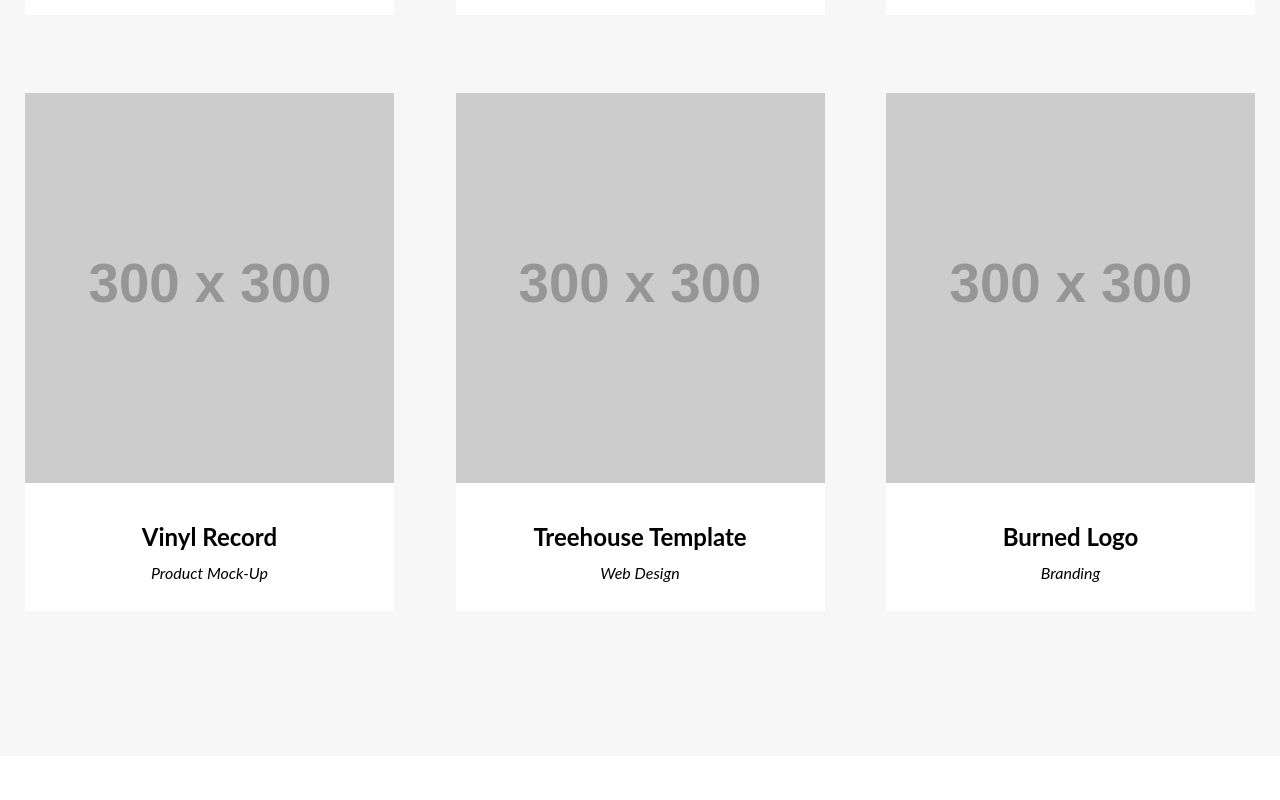
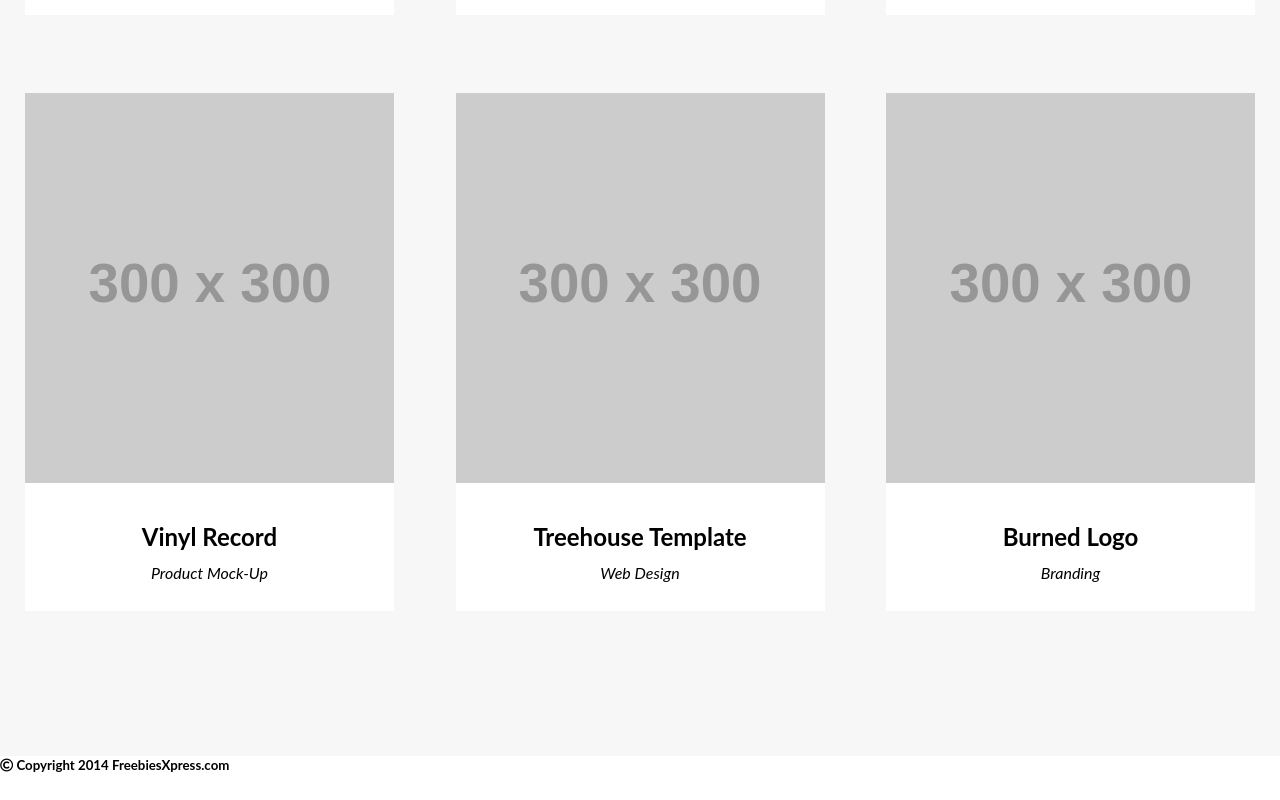
Before and after one commit to HugoQ26/task-runner, a website: page index.html in a window 1280 px wide. Shown: the part 2387-3187 px from the top of the page. Before the commit the page ends 3143 px from the top, so only its background shows below. Drawn offline with Linux system fonts and the light colour scheme; placeholder pictures from the web are drawn by us.

Commit message:
add footer html content

```diff
--- a/index.html
+++ b/index.html
@@ -122,5 +122,28 @@
         </div>
       </div>
     </section>
+    <footer>
+      <h5>
+        <i class="far fa-copyright"></i> Copyright 2014 FreebiesXpress.com
+      </h5>
+      <ul>
+        <li>
+          <a href="#"
+            ><i class="fab fa-twitter" title="Twitter"></i>Twitter</a
+          >
+        </li>
+        <li>
+          <a href="#"
+            ><i class="fab fa-facebook-f" title="Facebook"></i>Facebook</a
+          >
+        </li>
+        <li>
+          <a href="#"><i class="fab fa-pinterest-p" title="Printeres"></i>Printerest</a>
+        </li>
+        <li>
+            <a href="#"><i class="fab fa-google-plus-g" title="Google plus"></i>Google +</a>
+          </li>
+      </ul>
+    </footer>
   </body>
 </html>
```
